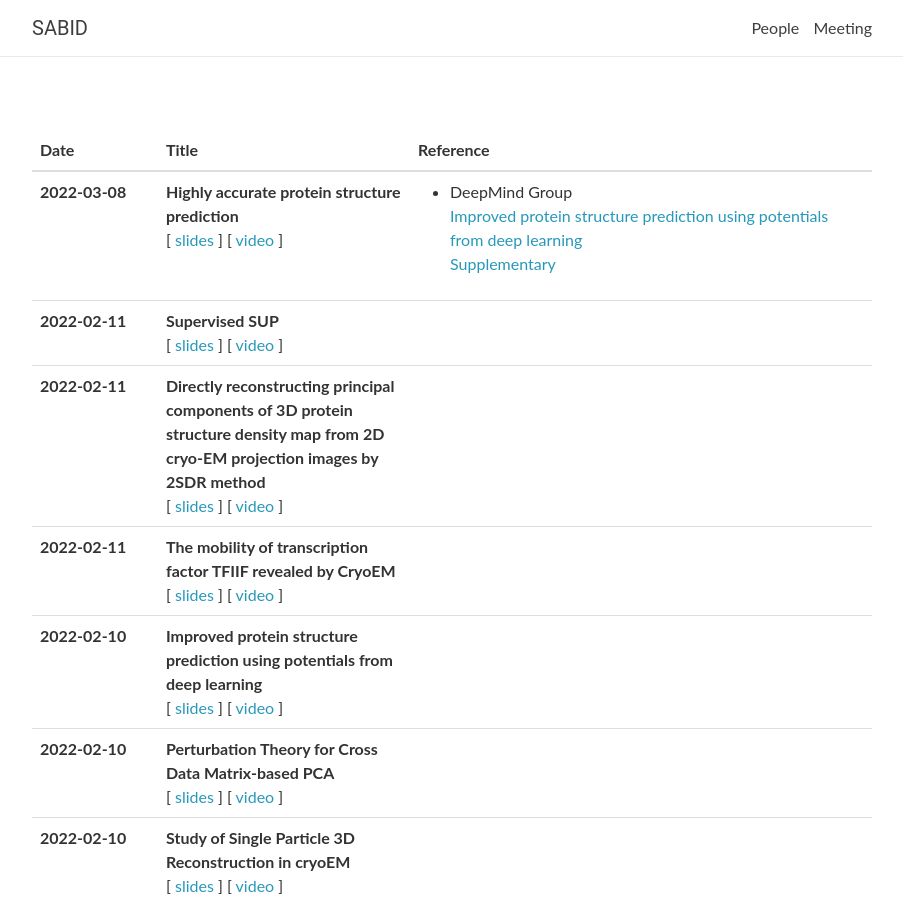
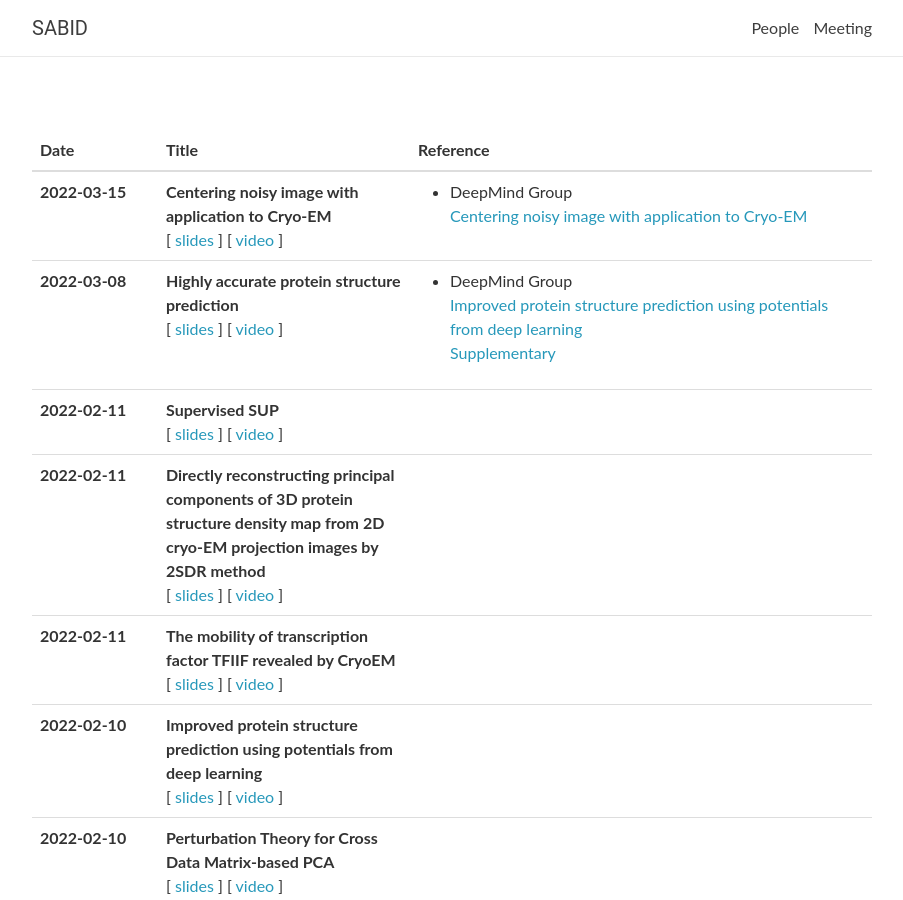
Before and after one commit to sabid-cryoem/sabid-cryoem.github.io, a Jekyll site: the page built from 4afcccebf7d457a13a4f8aeea0bbeef04fd86ee9/index.html, in a window 1280 px wide and 900 px high. Shown: the whole window, without its empty margins (188-1091 px from the left). Built offline with Jekyll 4.4.1, drawn with Linux system fonts in a browser that asks for light colours; nearby versions of some CDN libraries; comment, search, counter and statistics services are not loaded.

Commit message:
update meeting

```diff
--- a/_data/meeting.yml
+++ b/_data/meeting.yml
@@ -1,3 +1,14 @@
+- date: 2022-03-15
+  title: >
+    <strong>Centering noisy image with application to Cryo-EM</strong>
+  video: <a href="https://youtu.be/FquN6OjlUq4">video</a>
+  slides: <a href="/assets/slides/Centering noisy image with application to Cryo-EM.pdf">slides</a>
+  notes:
+  readings:
+   - DeepMind Group </br>
+      <a href="/assets/reference/Centering noisy image with application to Cryo-EM.pdf" target="blank">Centering noisy image with application to Cryo-EM</a>
+
+
 - date: 2022-03-08
   title: >
     <strong>Highly accurate protein structure prediction</strong>
```
Also changed, not shown: 2 other files.
